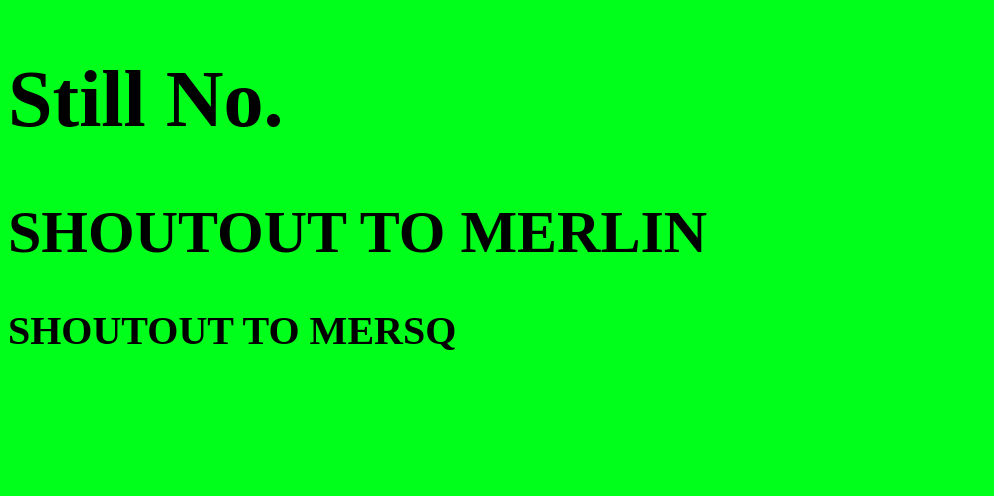
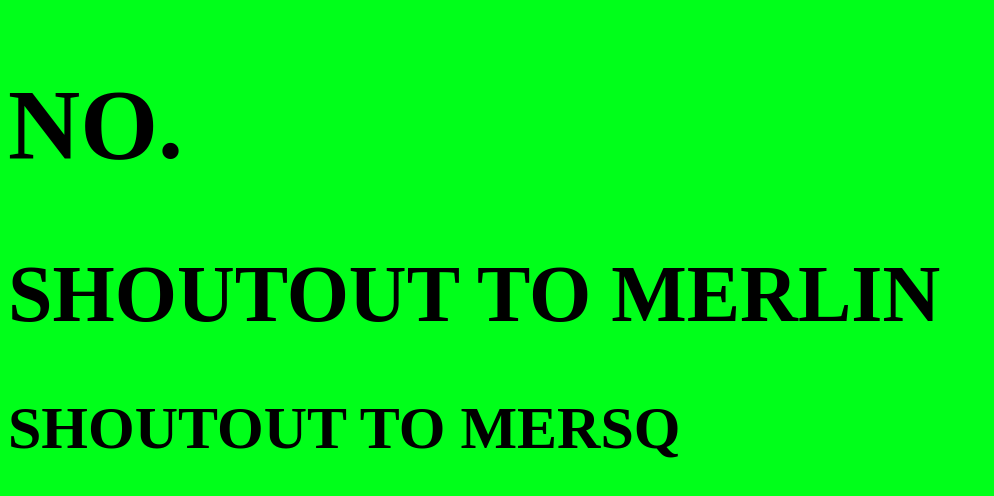
Before and after one commit to JustKyrix/srystalclime, a plain HTML site: page index.html in a window 1280 px wide. Shown: the whole page, without its empty margins (0-994 px from the left). Drawn offline with Linux system fonts and the light colour scheme.

Commit message:
Update index.html

```diff
--- a/index.html
+++ b/index.html
@@ -7,9 +7,9 @@
 	</head>
 	<body onload="setup()">
 		<font face="krungthep">
-		<h1 style="font-size: 80px;">Still No.</h1>
-		<h1 style="font-size: 60px;">SHOUTOUT TO MERLIN</h1>
-		<h1 style="font-size: 40px;">SHOUTOUT TO MERSQ</h1>
+		<h1 style="font-size: 100px;">NO.</h1>
+		<h1 style="font-size: 80px;">SHOUTOUT TO MERLIN</h1>
+		<h1 style="font-size: 60px;">SHOUTOUT TO MERSQ</h1>
 	</font>
 	</body>
 </html>
```
